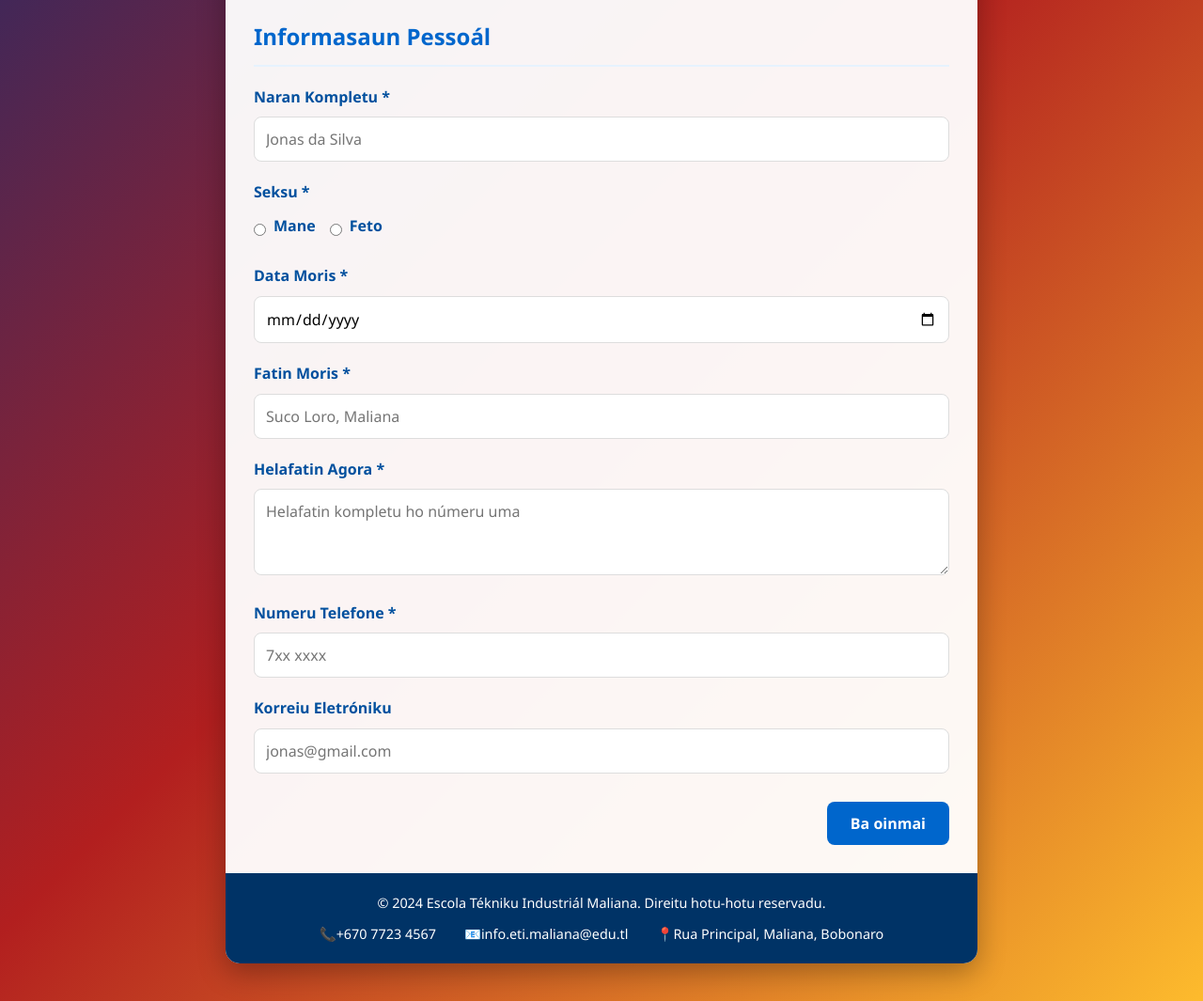
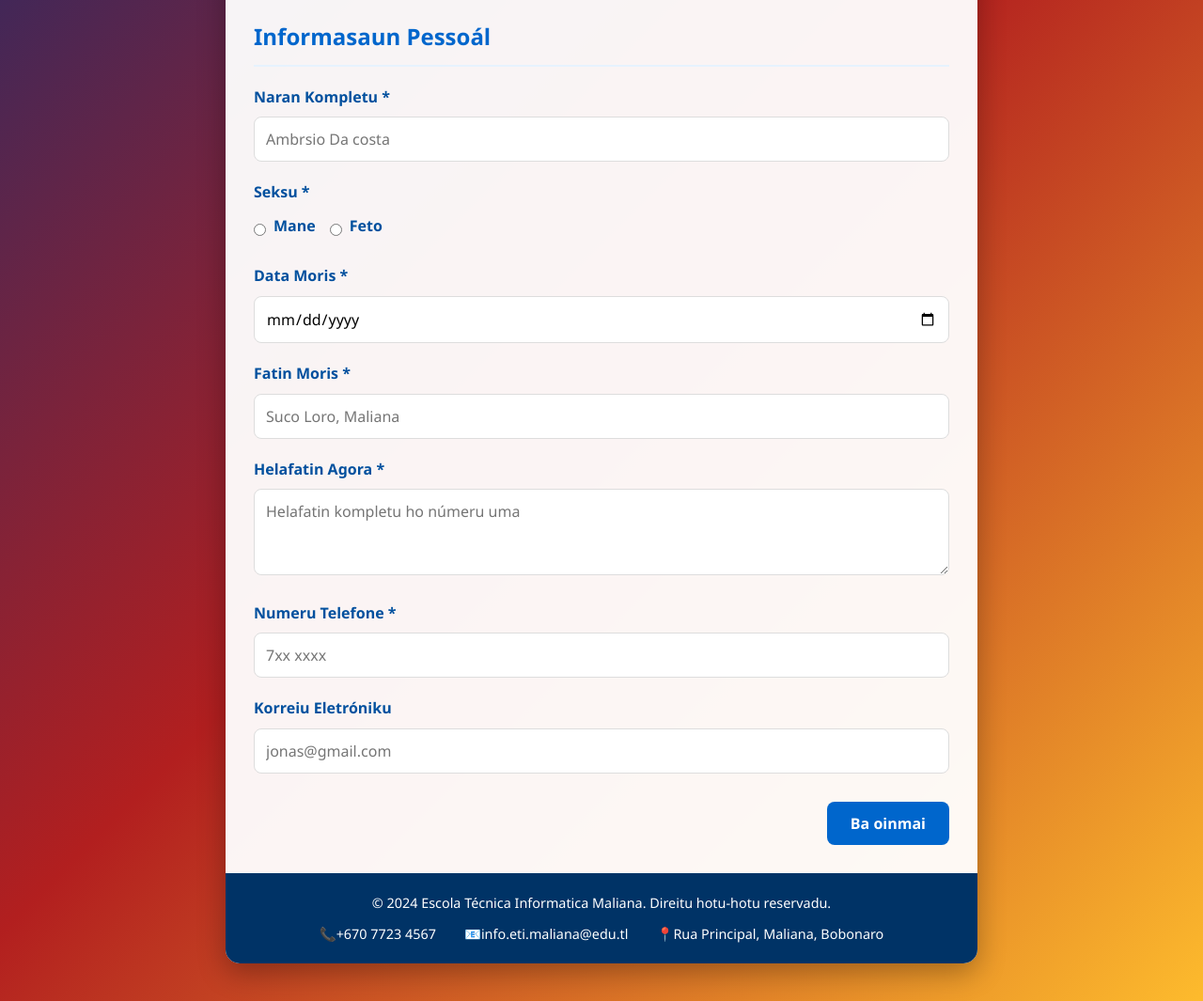
Before and after one commit to dcstmaia/Web.tuf, a plain HTML site: page index.html in a window 1280 px wide. Shown: the part 360-1425 px from the top of the page at 94% size. Drawn offline with Linux system fonts and the light colour scheme.

Commit message:
Add files via upload

```diff
--- a/index.html
+++ b/index.html
@@ -320,7 +320,7 @@
 
                 <div class="form-group">
                     <label for="naran">Naran Kompletu *</label>
-                    <input type="text" id="naran" name="naran" required placeholder="Jonas da Silva">
+                    <input type="text" id="naran" name="naran" required placeholder="Ambrsio Da costa">
                 </div>
 
                 <div class="form-group">
@@ -517,7 +517,7 @@
         </div>
 
         <footer>
-            <p>© 2024 Escola Tékniku Industriál Maliana. Direitu hotu-hotu reservadu.</p>
+            <p>© 2024 Escola Técnica Informatica  Maliana. Direitu hotu-hotu reservadu.</p>
             <div class="contact-info">
                 <div class="contact-item">
                     <span>📞</span> +670 7723 4567
```
